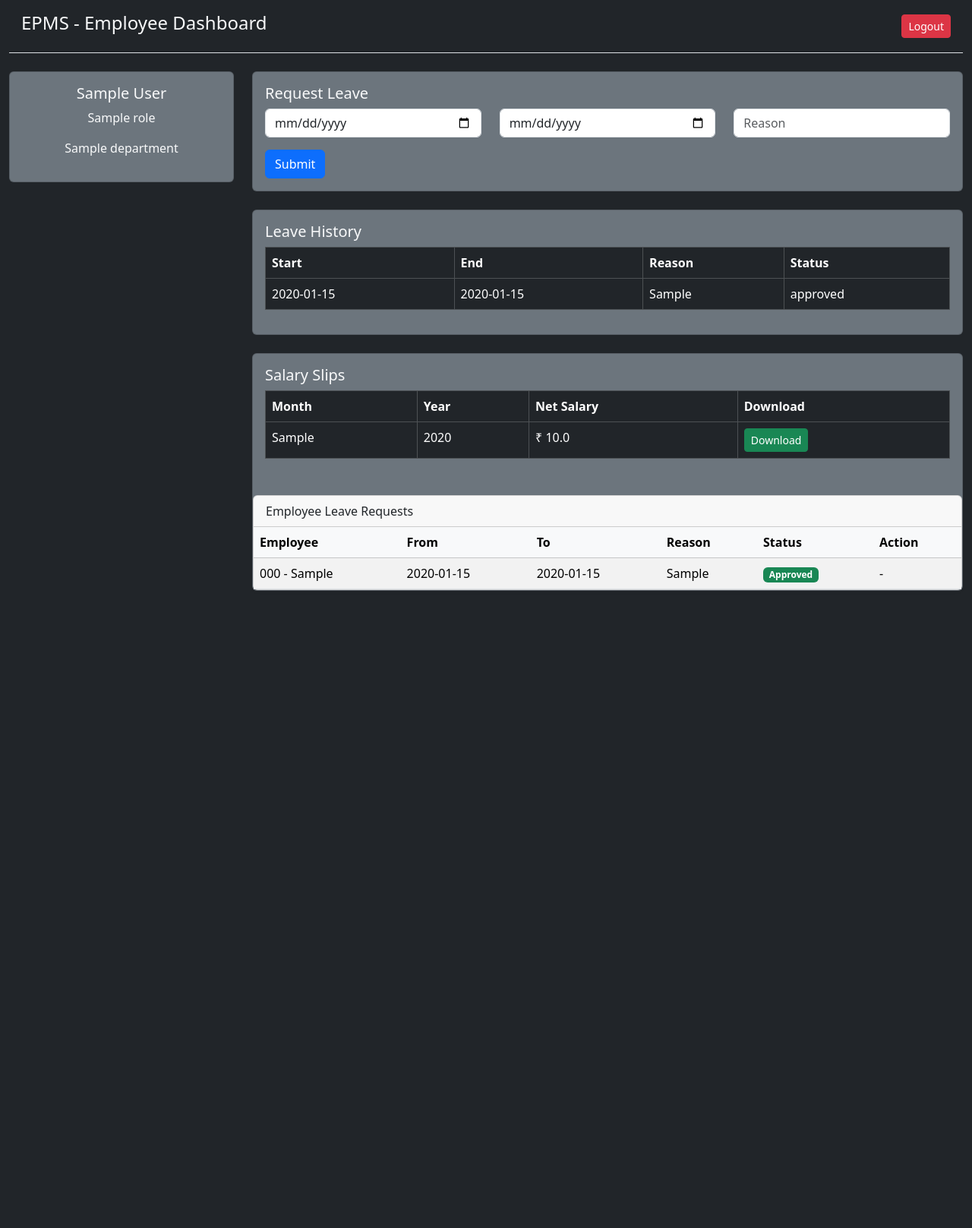
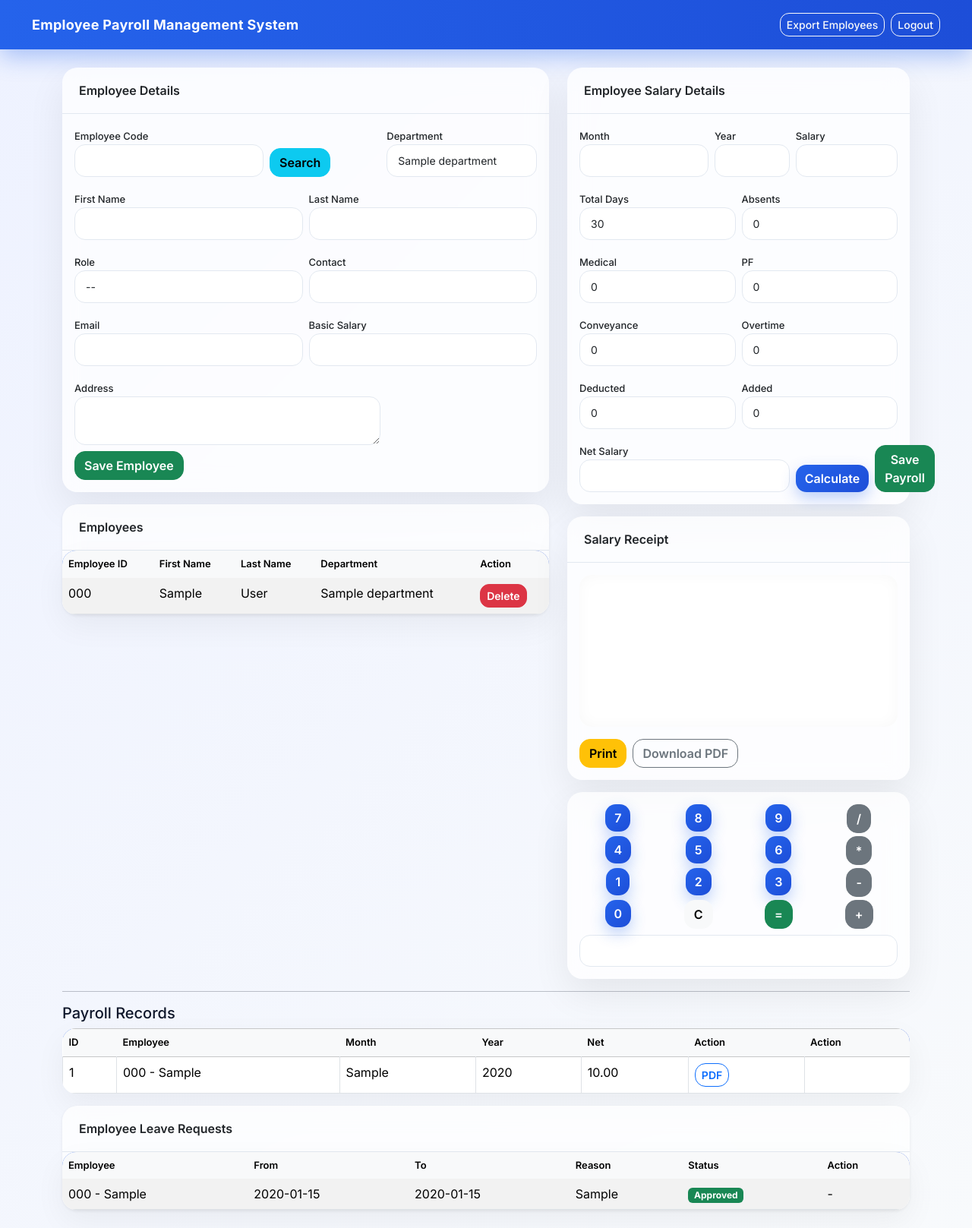
Before and after one commit to AyanMulani/EPMSFULL, a Flask app: template templates/employee_dashboard.html in a window 1280 px wide. Shown: the whole page at 76% size. Before the commit the page ends 778 px from the top, so only its background shows below. Run offline with Flask 3, Linux system fonts and the light colour scheme; the template is opened without the code that fills it: values that come from a table or form of the project are taken from there, others are empty; tables that the repository leaves empty hold one stand-in row (values such as "Sample post").

Commit message:
Update employee_dashboard.html

```diff
--- a/templates/employee_dashboard.html
+++ b/templates/employee_dashboard.html
@@ -1,114 +1,64 @@
-<!DOCTYPE html>
-<html>
-<head>
-    <title>Employee Dashboard - EPMS</title>
-    <link href="https://cdn.jsdelivr.net/npm/bootstrap@5.3.2/dist/css/bootstrap.min.css" rel="stylesheet">
-</head>
+<!doctype html><html><head><meta charset="utf-8"><title>EPMS Admin</title>
+<link href="https://cdn.jsdelivr.net/npm/bootstrap@5.3.2/dist/css/bootstrap.min.css" rel="stylesheet">
+<link rel="stylesheet" href="/static/style.css"></head><body>
+<nav class="navbar navbar-dark" style="background:#2f5566"><div class="container-fluid"><a class="navbar-brand">Employee Payroll Management System</a>
+<div class="d-flex"><a class="btn btn-outline-light btn-sm me-2" href="/export/employees">Export Employees</a><a class="btn btn-outline-light btn-sm" href="/logout">Logout</a></div></div></nav>
+<div class="container my-4">
+  <div class="row">
+    <div class="col-lg-7">
+      <div class="card mb-3"><div class="card-header">Employee Details</div>
+        <div class="card-body">
+          <form id="empForm" enctype="multipart/form-data" method="post" action="/employee/add">
+            <div class="row g-2">
+              <div class="col-md-5"><label>Employee Code</label><input name="emp_code" id="emp_code" class="form-control" required></div>
+              <div class="col-md-3 align-self-end"><button id="search" type="button" class="btn btn-info">Search</button></div>
+              <div class="col-md-4"><label>Department</label><select name="department_id" id="department_id" class="form-select">{% for d in departments %}<option value='{{d.id}}'>{{d.name}}</option>{% endfor %}</select></div>
+            </div>
+            <div class="row g-2 mt-2"><div class="col-md-6"><label>First Name</label><input name="first_name" id="first_name" class="form-control"></div><div class="col-md-6"><label>Last Name</label><input name="last_name" id="last_name" class="form-control"></div></div>
+            <div class="row g-2 mt-2"><div class="col-md-6"><label>Role</label><select name="role_id" id="role_id" class="form-select"><option value="">--</option>{% for r in roles %}<option value='{{r.id}}'>{{r.name}}</option>{% endfor %}</select></div><div class="col-md-6"><label>Contact</label><input name="contact" id="contact" class="form-control"></div></div>
+            <div class="row g-2 mt-2"><div class="col-md-6"><label>Email</label><input name="email" id="email" class="form-control"></div><div class="col-md-6"><label>Basic Salary</label><input name="basic_salary" id="basic_salary" class="form-control"></div></div>
+            <div class="row g-2 mt-2"><div class="col-8"><label>Address</label><textarea name="address" id="address" class="form-control" rows="2"></textarea></div>
+            </div>
+            <div class="row mt-2"><div class="col-12"><button class="btn btn-success">Save Employee</button> <span id="save_status" class="text-success ms-2"></span></div></div>
+          </form>
+        </div></div>
 
-<body class="bg-dark text-light">
-
-<div class="container-fluid">
-
-    <div class="d-flex justify-content-between align-items-center p-3 border-bottom">
-        <h4>EPMS - Employee Dashboard</h4>
-        <a href="{{ url_for('logout') }}" class="btn btn-danger btn-sm">Logout</a>
+      <div class="card shadow-sm">
+        <div class="card-header">Employees</div>
+        <div class="card-body p-0"><table class="table table-striped mb-0" id="emp_table"><thead class="table-light"><tr><th>Employee ID</th><th>First Name</th><th>Last Name</th><th>Department</th><th>Action</th></tr></thead>
+          <tbody>{% for e in employees %}<tr data-emp-id='{{e.id}}'><td>{{ e.emp_code }}</td><td>{{ e.first_name }}</td><td>{{ e.last_name }}</td><td>{{ e.department.name if e.department else '' }}</td><td><button class='btn btn-sm btn-danger emp-delete' data-id='{{e.id}}'>Delete</button></td></tr>{% endfor %}</tbody></table></div></div>
     </div>
 
-    <div class="row mt-4">
+    <div class="col-lg-5">
+      <div class="card mb-3"><div class="card-header">Employee Salary Details</div><div class="card-body">
+        <form id="payForm" method="post" action="/payroll/create"><input type="hidden" name="emp_code" id="pay_emp_code">
+        <div class="row g-2"><div class="col-md-5"><label>Month</label><input name="month" id="month" class="form-control"></div><div class="col-md-3"><label>Year</label><input name="year" id="year" class="form-control"></div><div class="col-md-4"><label>Salary</label><input name="net_salary" id="net_salary" class="form-control"></div></div>
+        <div class="row g-2 mt-2"><div class="col-md-6"><label>Total Days</label><input name="total_days" id="total_days" class="form-control" value="30"></div><div class="col-md-6"><label>Absents</label><input name="absents" id="absents" class="form-control" value="0"></div></div>
+        <div class="row g-2 mt-2"><div class="col-md-6"><label>Medical</label><input name="medical" id="medical" class="form-control" value="0"></div><div class="col-md-6"><label>PF</label><input name="pf" id="pf" class="form-control" value="0"></div></div>
+        <div class="row g-2 mt-2"><div class="col-md-6"><label>Conveyance</label><input name="conveyance" id="conveyance" class="form-control" value="0"></div><div class="col-md-6"><label>Overtime</label><input name="overtime" id="overtime" class="form-control" value="0"></div></div>
+        <div class="row g-2 mt-2"><div class="col-md-6"><label>Deducted</label><input name="deducted" id="deducted" class="form-control" value="0"></div><div class="col-md-6"><label>Added</label><input name="added" id="added" class="form-control" value="0"></div></div>
+        <div class="row g-2 mt-2"><div class="col-md-8"><label>Net Salary</label><input name="net_salary" id="net_salary" class="form-control" readonly></div><div class="col-md-4 d-flex align-items-end"><button id="calc_btn" type="button" class="btn btn-primary me-2">Calculate</button><button class="btn btn-success" type="submit"> Save Payroll </button></div></div>
+        </form></div></div>
 
-        <!-- Left Sidebar -->
-        <div class="col-md-3">
-            <div class="card bg-secondary text-light mb-3">
-                <div class="card-body text-center">
-                    <h5>{{ employee.first_name }} {{ employee.last_name }}</h5>
-                    <p>{{ employee.role.name if employee.role else '' }}</p>
-                    <p>{{ employee.department.name if employee.department else '' }}</p>
-                </div>
-            </div>
-        </div>
+      <div class="card mb-3"><div class="card-header">Salary Receipt</div><div class="card-body">
+        <pre id="receipt_area"></pre>
+        <div class="d-flex"><button id="print_receipt" class="btn btn-warning me-2">Print</button><a id="download_pdf" class="btn btn-outline-secondary" href="#">Download PDF</a></div>
+      </div></div>
 
-        <!-- Main Content -->
-        <div class="col-md-9">
+      <div class="card"><div class="card-body"><div class="calculator"><div class="row g-1 text-center">
+      <div class="col-3"><button class="btn btn-primary calc-key">7</button></div><div class="col-3"><button class="btn btn-primary calc-key">8</button></div><div class="col-3"><button class="btn btn-primary calc-key">9</button></div><div class="col-3"><button class="btn btn-secondary calc-op">/</button></div>
+      <div class="col-3"><button class="btn btn-primary calc-key">4</button></div><div class="col-3"><button class="btn btn-primary calc-key">5</button></div><div class="col-3"><button class="btn btn-primary calc-key">6</button></div><div class="col-3"><button class="btn btn-secondary calc-op">*</button></div>
+      <div class="col-3"><button class="btn btn-primary calc-key">1</button></div><div class="col-3"><button class="btn btn-primary calc-key">2</button></div><div class="col-3"><button class="btn btn-primary calc-key">3</button></div><div class="col-3"><button class="btn btn-secondary calc-op">-</button></div>
+      <div class="col-3"><button class="btn btn-primary calc-key">0</button></div><div class="col-3"><button id="calc-clear" class="btn btn-light">C</button></div><div class="col-3"><button id="calc-eq" class="btn btn-success">=</button></div><div class="col-3"><button class="btn btn-secondary calc-op">+</button></div>
+      </div><input id="calc_screen" class="form-control mt-2" readonly></div></div></div>
 
-            <!-- Leave Request -->
-            <div class="card bg-secondary text-light mb-4">
-                <div class="card-body">
-                    <h5>Request Leave</h5>
-                    <form method="POST" action="{{ url_for('employee_leave_request') }}">
-                        <div class="row">
-                            <div class="col-md-4">
-                                <input type="date" name="start_date" class="form-control" required>
-                            </div>
-                            <div class="col-md-4">
-                                <input type="date" name="end_date" class="form-control" required>
-                            </div>
-                            <div class="col-md-4">
-                                <input type="text" name="reason" class="form-control" placeholder="Reason" required>
-                            </div>
-                        </div>
-                        <button class="btn btn-primary mt-3">Submit</button>
-                    </form>
-                </div>
-            </div>
+    </div>
+  </div>
+  <hr>
+  <h5>Payroll Records</h5>
 
-            <!-- Leave History -->
-            <div class="card bg-secondary text-light mb-4">
-                <div class="card-body">
-                    <h5>Leave History</h5>
-                    <table class="table table-dark table-bordered">
-                        <thead>
-                        <tr>
-                            <th>Start</th>
-                            <th>End</th>
-                            <th>Reason</th>
-                            <th>Status</th>
-                        </tr>
-                        </thead>
-                        <tbody>
-                        {% for leave in leaves %}
-                        <tr>
-                            <td>{{ leave.start_date }}</td>
-                            <td>{{ leave.end_date }}</td>
-                            <td>{{ leave.reason }}</td>
-                            <td>{{ leave.status }}</td>
-                        </tr>
-                        {% endfor %}
-                        </tbody>
-                    </table>
-                </div>
-            </div>
-
-            <!-- Payroll -->
-            <div class="card bg-secondary text-light">
-                <div class="card-body">
-                    <h5>Salary Slips</h5>
-                    <table class="table table-dark table-bordered">
-                        <thead>
-                        <tr>
-                            <th>Month</th>
-                            <th>Year</th>
-                            <th>Net Salary</th>
-                            <th>Download</th>
-                        </tr>
-                        </thead>
-                        <tbody>
-                        {% for p in payrolls %}
-                        <tr>
-                            <td>{{ p.month }}</td>
-                            <td>{{ p.year }}</td>
-                            <td>₹ {{ p.net_salary }}</td>
-                            <td>
-                                <a href="{{ url_for('employee_payroll_pdf', pid=p.id) }}"
-                                   class="btn btn-success btn-sm">Download</a>
-                            </td>
-                        </tr>
-                        {% endfor %}
-                        </tbody>
-                    </table>
-
-
-                </div>
-                <!-- Leave Requests Section -->
+    <table class="table table-bordered" id="pay_table"><thead class="table-light"><tr><th>ID</th><th>Employee</th><th>Month</th><th>Year</th><th>Net</th><th>Action</th><th>Action</th></tr></thead><tbody>{% for p in payrolls %}<tr><td>{{p.id}}</td><td>{{p.employee.emp_code}} - {{p.employee.first_name}}</td><td>{{p.month}}</td><td>{{p.year}}</td><td>{{'%.2f'|format(p.net_salary)}}</td><td><a class="btn btn-sm btn-outline-primary" href="/payroll/{{p.id}}/pdf">PDF</a></td></tr>{% endfor %}</tbody></table>
+<!-- Leave Requests Section -->
 <div class="card shadow-sm mt-3">
     <div class="card-header">Employee Leave Requests</div>
     <div class="card-body p-0">
@@ -159,12 +109,6 @@
         </table>
     </div>
 </div>
-            </div>
-
-        </div>
-    </div>
-
 </div>
-
-</body>
-</html>
+<script src="/static/main.js"></script>
+</body></html>
```
